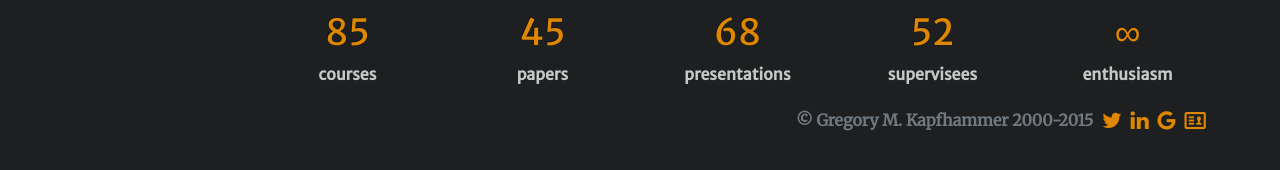
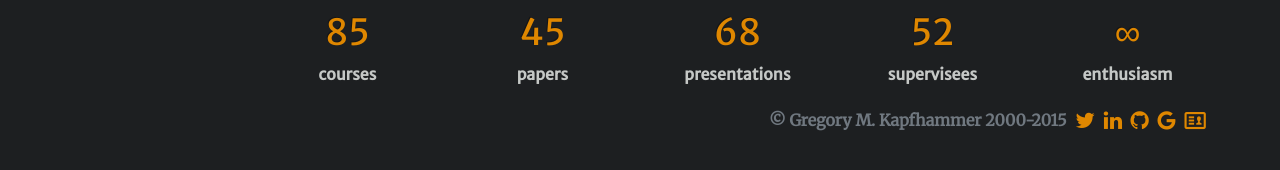
Before and after one commit to geerc/www, a Jekyll site: the page built from gkapfham/research/presentations/presentation-jcm2002-4.md, in a window 1280 px wide. Shown: the part 643-813 px from the top of the page. Built offline with Jekyll 4.4.1, drawn with Linux system fonts in a browser that asks for light colours; nearby versions of some CDN libraries; Markdown is read by kramdown in place of the engine named in the settings; comment, search, counter and statistics services are not loaded.

Commit message:
Adding the footer details to the researchpresentation_n file.

```diff
--- a/gkapfham/_layouts/researchpresentation_n.html
+++ b/gkapfham/_layouts/researchpresentation_n.html
@@ -143,7 +143,8 @@
             <div class="col-sm-8 visible-sm visible-md visible-lg text-right">
                 <a class="navigatename" href="{{site.baseurl}}">&copy; Gregory M. Kapfhammer 2000-2015</a> &nbsp;
                 <a href="https://twitter.com/GregKapfhammer"><i class="fa fa-twitter fa-lg"></i></a> &nbsp;
-                <a href="http://www.linkedin.com/pub/gregory-kapfhammer/92/3b3/502"><i class="fa fa-linkedin fa-lg"></i></a> &nbsp;
+                <a href="http://www.linkedin.com/in/GregKapfhammer"><i class="fa fa-linkedin fa-lg"></i></a> &nbsp;
+                <a href="https://github.com/gkapfham"><i class="fa fa-github fa-lg"></i></a> &nbsp;
                 <a href="http://scholar.google.com/citations?user=g0eDPjYAAAAJ"><i class="fa fa-google fa-lg"></i></a> &nbsp;
                 <a href="{{site.baseurl}}cv/curriculum-vitae-kapfhammer.pdf"><i class="icon-vcard fa-lg"></i></a>
             </div>
@@ -157,7 +158,8 @@
               <div class="row">
                 <div class="col-sm-6 visible-xs text-right">
                   <a href="https://twitter.com/GregKapfhammer"><i class="fa fa-twitter fa-lg"></i></a> &nbsp;
-                        <a href="http://www.linkedin.com/pub/gregory-kapfhammer/92/3b3/502"><i class="fa fa-linkedin fa-lg"></i></a> &nbsp;
+                  <a href="http://www.linkedin.com/in/GregKapfhammer"><i class="fa fa-linkedin fa-lg"></i></a> &nbsp;
+                  <a href="https://github.com/gkapfham"><i class="fa fa-github fa-lg"></i></a> &nbsp;
                   <a href="http://scholar.google.com/citations?user=g0eDPjYAAAAJ"><i class="fa fa-google fa-lg"></i></a> &nbsp;
                   <a href="{{site.baseurl}}cv/curriculum-vitae-kapfhammer.pdf"><i class="icon-vcard fa-lg"></i></a>
                 </div>
```
Lines whose indentation alone changed are shown as unchanged.
